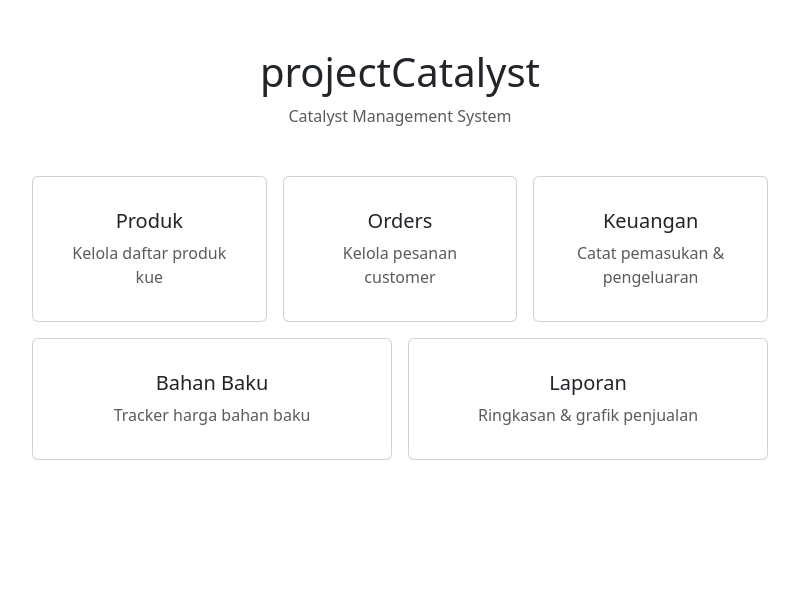
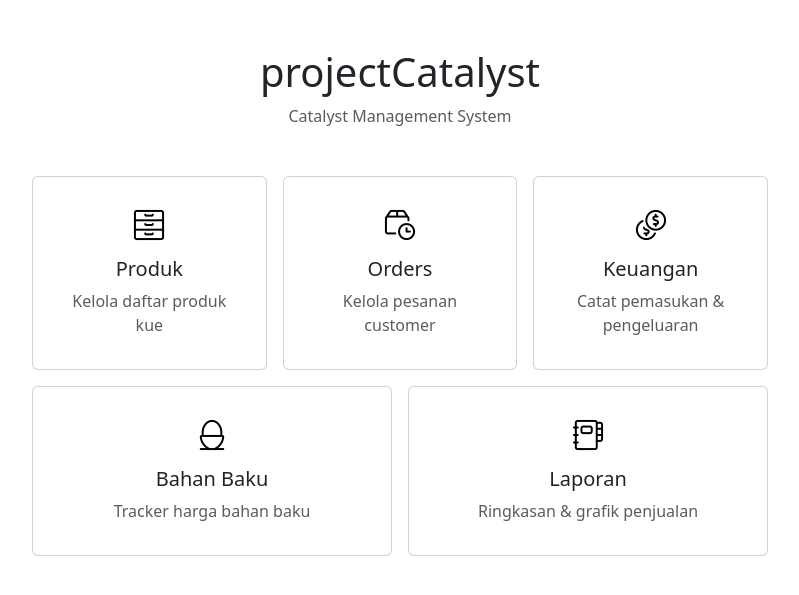
Before and after one commit to AkioTrya/ProjectCatalyst, a Flask app: page / in a window 1280 px wide. Shown: the part 74-669 px from the top of the page, without its empty margins (240-1039 px from the left). Run offline with Flask 3, Linux system fonts and the light colour scheme; a user stored in the database is signed in; some libraries are stand-ins or nearby versions.

Commit message:
added more icon, fixed order detail bar issue, and main home icon spacing

```diff
--- a/templates/index.html
+++ b/templates/index.html
@@ -6,12 +6,12 @@
     <div class="col-md-8 text-center">
         <h1 class="mb-2">projectCatalyst</h1>
         <p class="text-muted mb-5">Catalyst Management System</p>
-
         <div class="row g-3">
             <div class="col-md-4">
                 <a href="/products" class="text-decoration-none">
                     <div class="card h-100 p-3">
-                        <div class="card-body">
+                        <div class="card-body text-center">
+                            <img src="/static/product.png" height="32" class="mb-3">
                             <h5 class="card-title">Produk</h5>
                             <p class="card-text text-muted">Kelola daftar produk kue</p>
                         </div>
@@ -21,7 +21,8 @@
             <div class="col-md-4">
                 <a href="/orders" class="text-decoration-none">
                     <div class="card h-100 p-3">
-                        <div class="card-body">
+                        <div class="card-body text-center">
+                            <img src="/static/orders.png" height="32" class="mb-3">
                             <h5 class="card-title">Orders</h5>
                             <p class="card-text text-muted">Kelola pesanan customer</p>
                         </div>
@@ -31,7 +32,8 @@
             <div class="col-md-4">
                 <a href="/cashflow" class="text-decoration-none">
                     <div class="card h-100 p-3">
-                        <div class="card-body">
+                        <div class="card-body text-center">
+                            <img src="/static/cashflow.png" height="32" class="mb-3">
                             <h5 class="card-title">Keuangan</h5>
                             <p class="card-text text-muted">Catat pemasukan & pengeluaran</p>
                         </div>
@@ -41,7 +43,8 @@
             <div class="col-md-6">
                 <a href="/ingredients" class="text-decoration-none">
                     <div class="card h-100 p-3">
-                        <div class="card-body">
+                        <div class="card-body text-center">
+                            <img src="/static/ingredient.png" height="32" class="mb-3">
                             <h5 class="card-title">Bahan Baku</h5>
                             <p class="card-text text-muted">Tracker harga bahan baku</p>
                         </div>
@@ -51,7 +54,8 @@
             <div class="col-md-6">
                 <a href="/reports" class="text-decoration-none">
                     <div class="card h-100 p-3">
-                        <div class="card-body">
+                        <div class="card-body text-center">
+                            <img src="/static/reports.png" height="32" class="mb-3">
                             <h5 class="card-title">Laporan</h5>
                             <p class="card-text text-muted">Ringkasan & grafik penjualan</p>
                         </div>
```
Also changed, not shown: templates/order_detail.html (+6 -5 lines), database/catalyst.db, static/cashflow.png (added), static/ingredient.png (added), static/orders.png (added), static/product.png (added), static/reports.png (added), static/upload.png (added).
